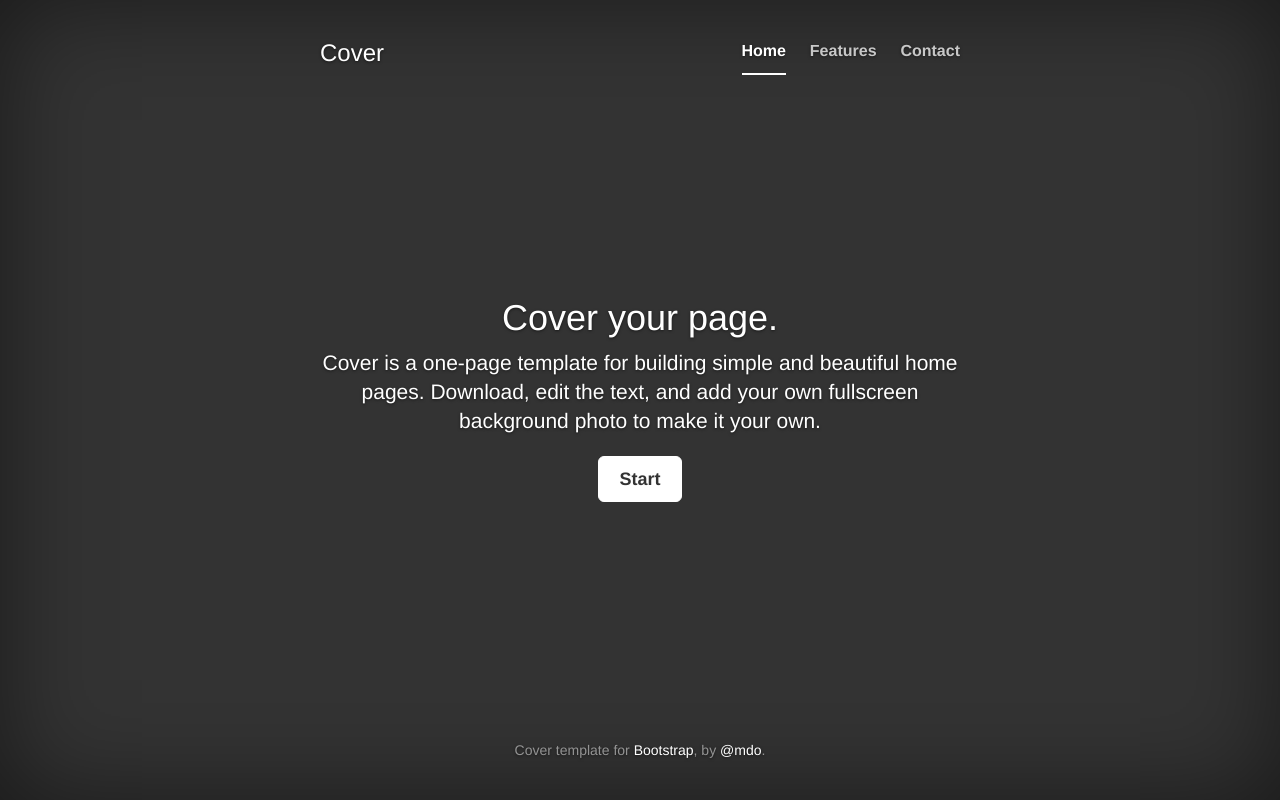
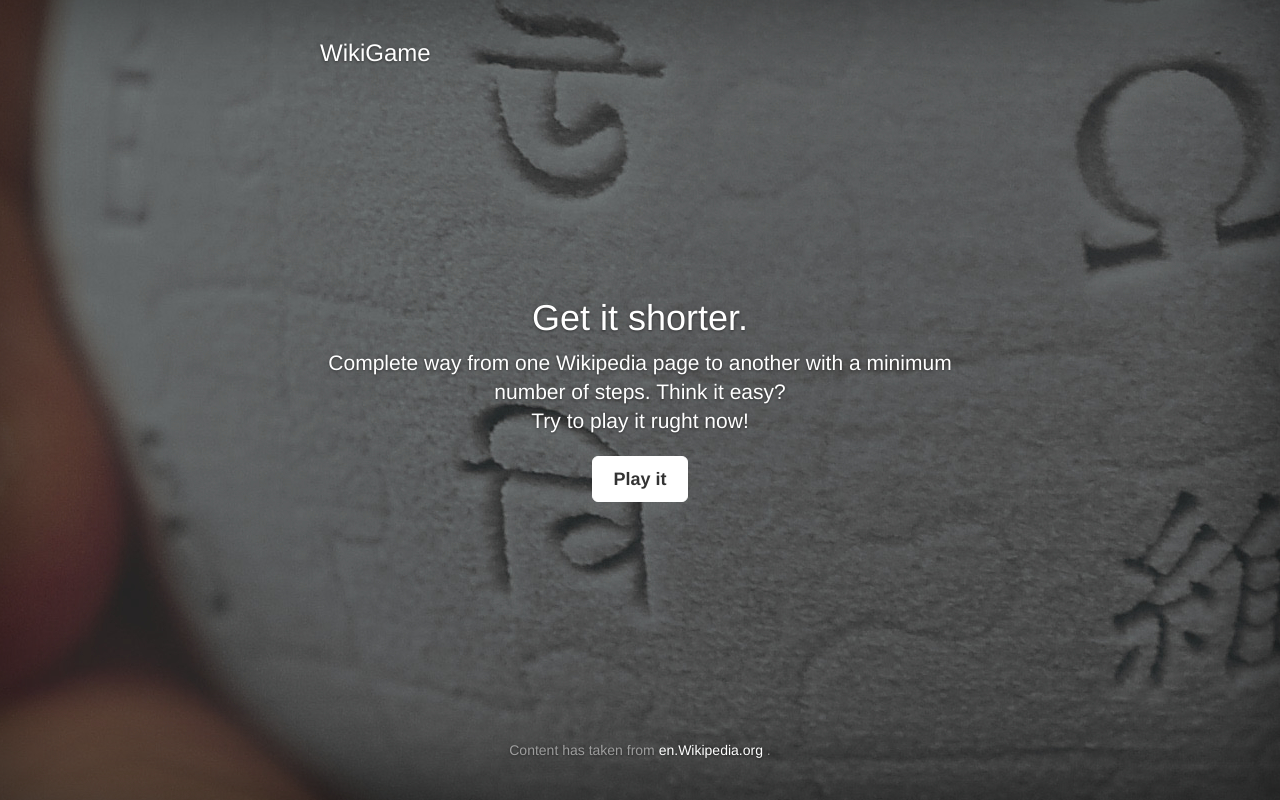
Before and after one commit to sergeyshilin/wikigame, a PHP site: page /wiki/ in a window 1280 px wide. Run offline with PHP 8.4, Linux system fonts and the light colour scheme.

Commit message:
home page redesigned

```diff
--- a/css/cover.css
+++ b/css/cover.css
@@ -27,7 +27,7 @@ a:hover {
 html,
 body {
   height: 100%;
-  background-color: #333;
+  background: url('../assets/img/background.jpg') no-repeat #333 center center;
 }
 body {
   color: #fff;
--- a/game.php
+++ b/game.php
@@ -57,7 +57,7 @@
 	<div id="page_header">
 		<?php
 			if(isset($_GET['page']) && !empty($_GET['page']))
-				echo "Текущий счет: ".$_SESSION['counter']."<br>Конечная цель: ". $_SESSION['end']. "&nbsp;&nbsp; || &nbsp;&nbsp; <a href='?page=Alan_Turing'>Вернуться к началу</a>";
+				echo "Текущий счет: ".$_SESSION['counter']."<br>Конечная цель: ". $_SESSION['end']. "&nbsp;&nbsp; || &nbsp;&nbsp; <a href='/wiki/Alan_Turing'>Вернуться к началу</a>";
 			else
 				echo "<a href='/wiki/Alan_Turing'>Старт</a>";
 		?>
--- a/index.php
+++ b/index.php
@@ -37,28 +37,30 @@
 
           <div class="masthead clearfix">
             <div class="inner">
-              <h3 class="masthead-brand">Cover</h3>
-              <nav>
+              <h3 class="masthead-brand">WikiGame</h3>
+              <!-- <nav>
                 <ul class="nav masthead-nav">
                   <li class="active"><a href="#">Home</a></li>
                   <li><a href="#">Features</a></li>
                   <li><a href="#">Contact</a></li>
                 </ul>
-              </nav>
+              </nav> -->
             </div>
           </div>
 
           <div class="inner cover">
-            <h1 class="cover-heading">Cover your page.</h1>
-            <p class="lead">Cover is a one-page template for building simple and beautiful home pages. Download, edit the text, and add your own fullscreen background photo to make it your own.</p>
+            <h1 class="cover-heading">Get it shorter.</h1>
+            <p class="lead">Complete way from one Wikipedia page to another with a minimum number of steps. Think it easy? </br>Try to play it rught now!</p>
             <p class="lead">
-              <a href="/wiki/Alan_Turing" class="btn btn-lg btn-default">Start</a>
+              <a href="/wiki/Alan_Turing" class="btn btn-lg btn-default">Play it</a>
             </p>
           </div>
 
           <div class="mastfoot">
             <div class="inner">
-              <p>Cover template for <a href="http://getbootstrap.com">Bootstrap</a>, by <a href="https://twitter.com/mdo">@mdo</a>.</p>
+              <p>Content has taken from  <a href="http://en.wikipedia.org/wiki/Main_Page">en.Wikipedia.org</a>
+                <!-- , by <a href="http://vk.com/true_pk">true_pk</a> -->
+              .</p>
             </div>
           </div>
 
```
Also changed, not shown: .htaccess, assets/img/background.jpg (added).
